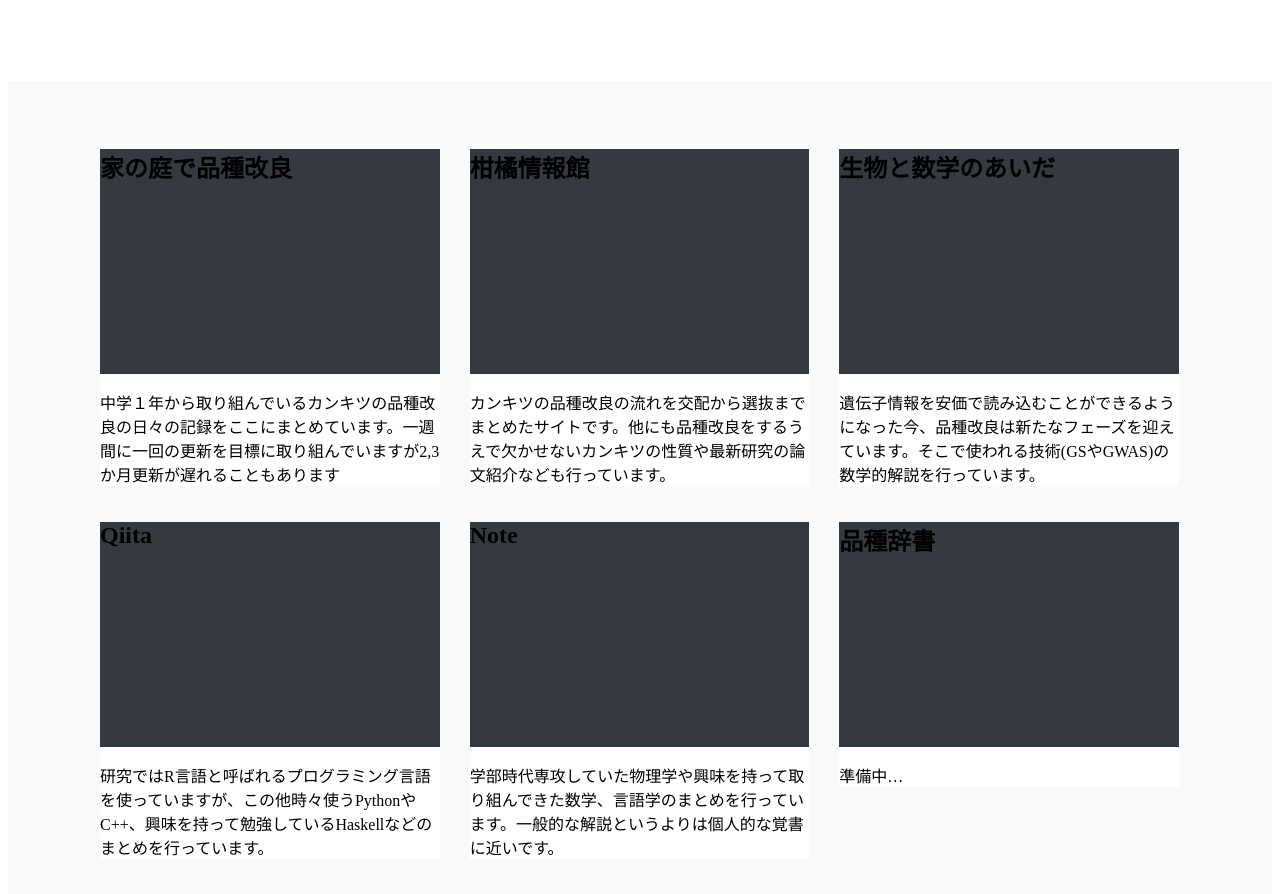
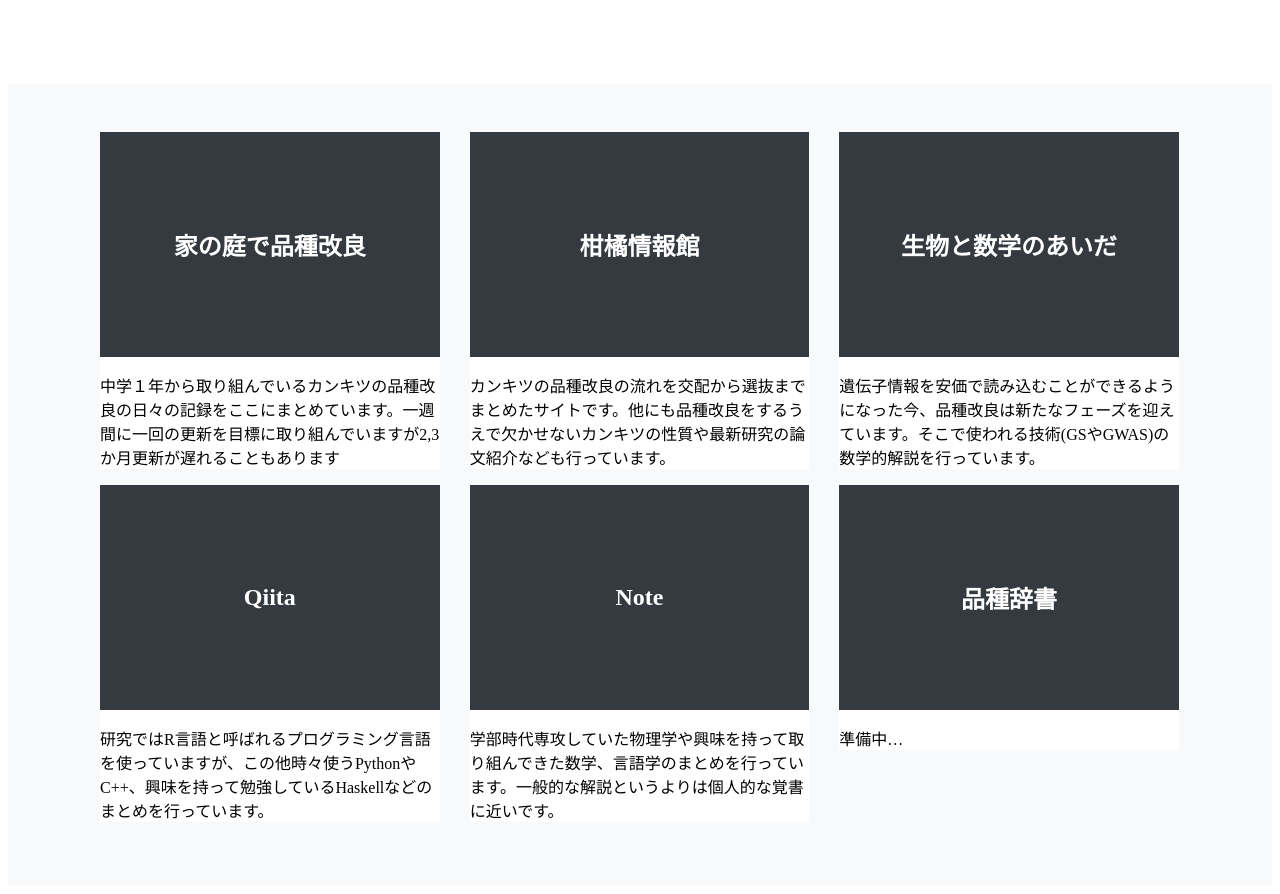
Before and after one commit to Soh-Kim/Portfolio, a plain HTML site: page index.html in a window 1280 px wide. Shown: the part 440-1334 px from the top of the page. Drawn offline with Linux system fonts and the light colour scheme.

Commit message:
Add files via upload

```diff
--- a/index.css
+++ b/index.css
@@ -126,4 +126,13 @@
 .design{
     height: 225px;
     background-color: #343a40;
+    display: flex;
 }
+.name{
+    color: #fff;
+    text-align: center;
+    align-self: center;
+    margin-left: auto;
+    margin-right: auto;
+
+}
--- a/index.html
+++ b/index.html
@@ -12,6 +12,7 @@
             <div class="nav">
                 <div class="container">
                     <a href="index.html" class="home" style="text-decoration: none;">Home</a>
+                    <button>a</button>
                 </div>
             </div>
         </header>
@@ -36,7 +37,7 @@
                             <div class="box2_1">
                                 <div>
                                     <div class="design">
-                                        <h2>家の庭で品種改良</h2>
+                                        <h2 class="name">家の庭で品種改良</h2>
                                     </div>
                                     <div>
                                         <p>中学１年から取り組んでいるカンキツの品種改良の日々の記録をここにまとめています。一週間に一回の更新を目標に取り組んでいますが2,3か月更新が遅れることもあります</p>
@@ -48,7 +49,7 @@
                             <div class="box2_1">
                                 <div>
                                     <div class="design">
-                                        <h2>柑橘情報館</h2>
+                                        <h2 class="name">柑橘情報館</h2>
                                     </div>
                                     <div>
                                         <p>カンキツの品種改良の流れを交配から選抜までまとめたサイトです。他にも品種改良をするうえで欠かせないカンキツの性質や最新研究の論文紹介なども行っています。</p>
@@ -60,7 +61,7 @@
                             <div class="box2_1">
                                 <div>
                                     <div class="design">
-                                        <h2>生物と数学のあいだ</h2>
+                                        <h2 class="name">生物と数学のあいだ</h2>
                                     </div>
                                     <div>
                                         <p>遺伝子情報を安価で読み込むことができるようになった今、品種改良は新たなフェーズを迎えています。そこで使われる技術(GSやGWAS)の数学的解説を行っています。</p>
@@ -72,7 +73,7 @@
                             <div class="box2_1">
                                 <div>
                                     <div class="design">
-                                        <h2>Qiita</h2>
+                                        <h2 class="name">Qiita</h2>
                                     </div>
                                     <div>
                                         <p>研究ではR言語と呼ばれるプログラミング言語を使っていますが、この他時々使うPythonやC++、興味を持って勉強しているHaskellなどのまとめを行っています。</p>
@@ -84,7 +85,7 @@
                             <div class="box2_1">
                                 <div>
                                     <div class="design">
-                                        <h2>Note</h2>
+                                        <h2 class="name">Note</h2>
                                     </div>
                                     <div>
                                         <p>学部時代専攻していた物理学や興味を持って取り組んできた数学、言語学のまとめを行っています。一般的な解説というよりは個人的な覚書に近いです。</p>
@@ -96,7 +97,7 @@
                             <div class="box2_1">
                                 <div>
                                     <div class="design">
-                                        <h2>品種辞書</h2>
+                                        <h2 class="name">品種辞書</h2>
                                     </div>
                                     <div>
                                         <p>準備中…</p>
```
